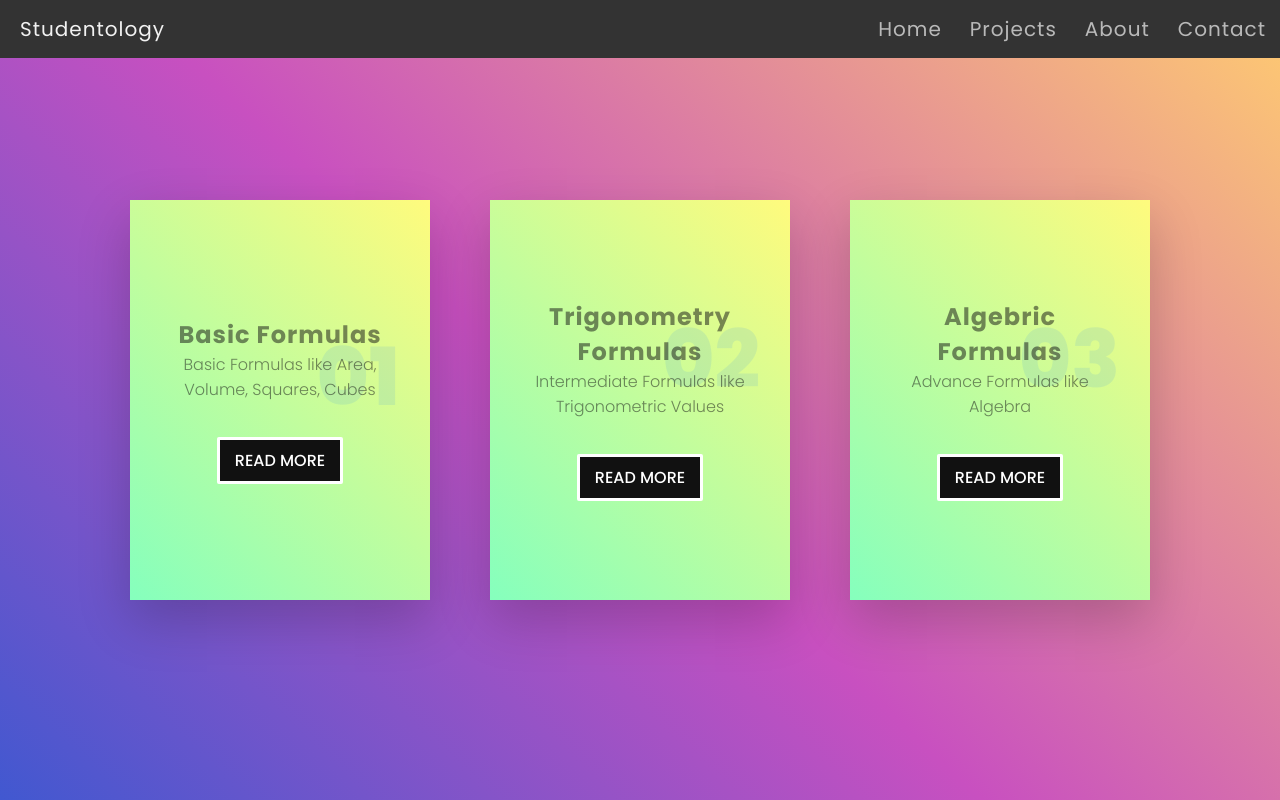
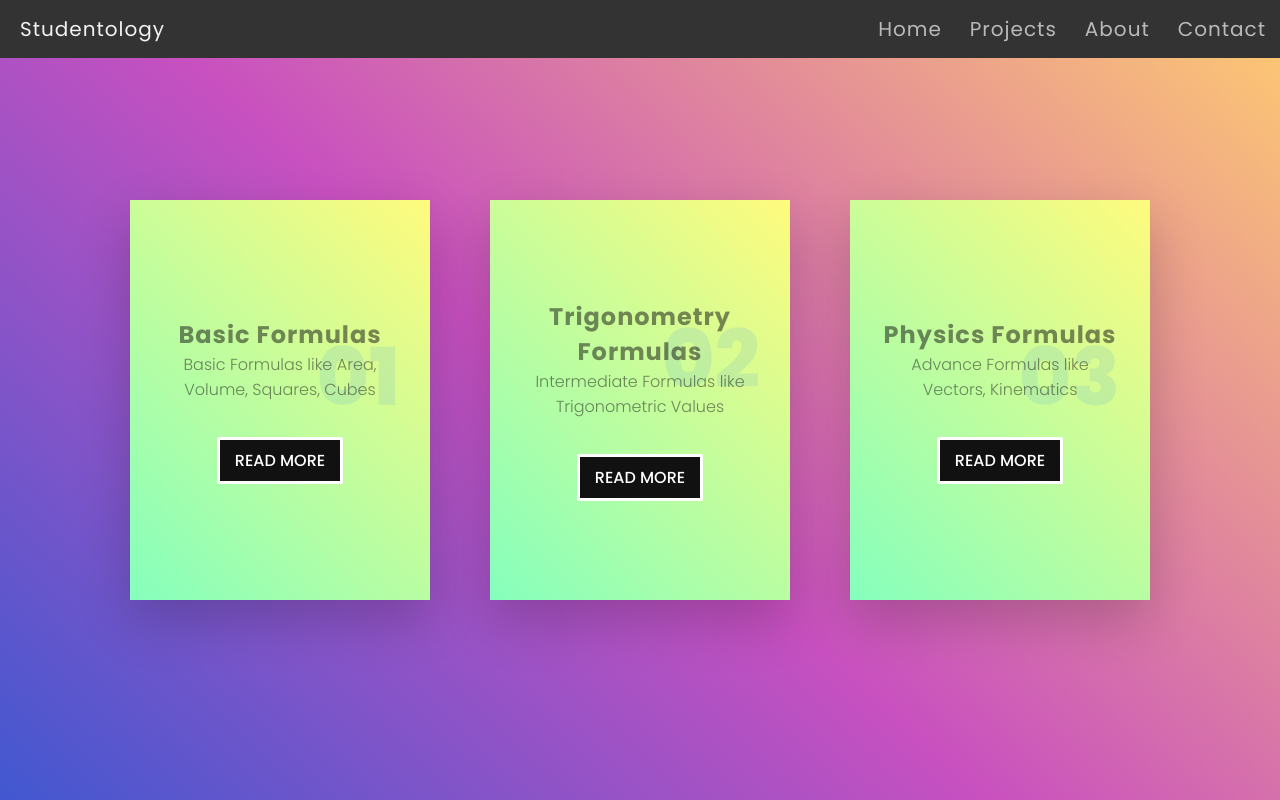
Before and after one commit to techguy940/Studentology, a plain HTML site: page files/formulas.html in a window 1280 px wide. Drawn offline with Linux system fonts and the light colour scheme.

Commit message:
Update formulas.html

```diff
--- a/files/formulas.html
+++ b/files/formulas.html
@@ -44,8 +44,8 @@
   		<span></span>
   		<div class='content' id='content'>
   			<h2>03</h2>
-  			<h3>Algebric Formulas</h3>
-  			<p>Advance Formulas like Algebra</p>
+  			<h3>Physics Formulas</h3>
+  			<p>Advance Formulas like Vectors, Kinematics</p>
   			<a href="higherFormulas.html">Read More</a>
   		</div>
   	</div>
```
